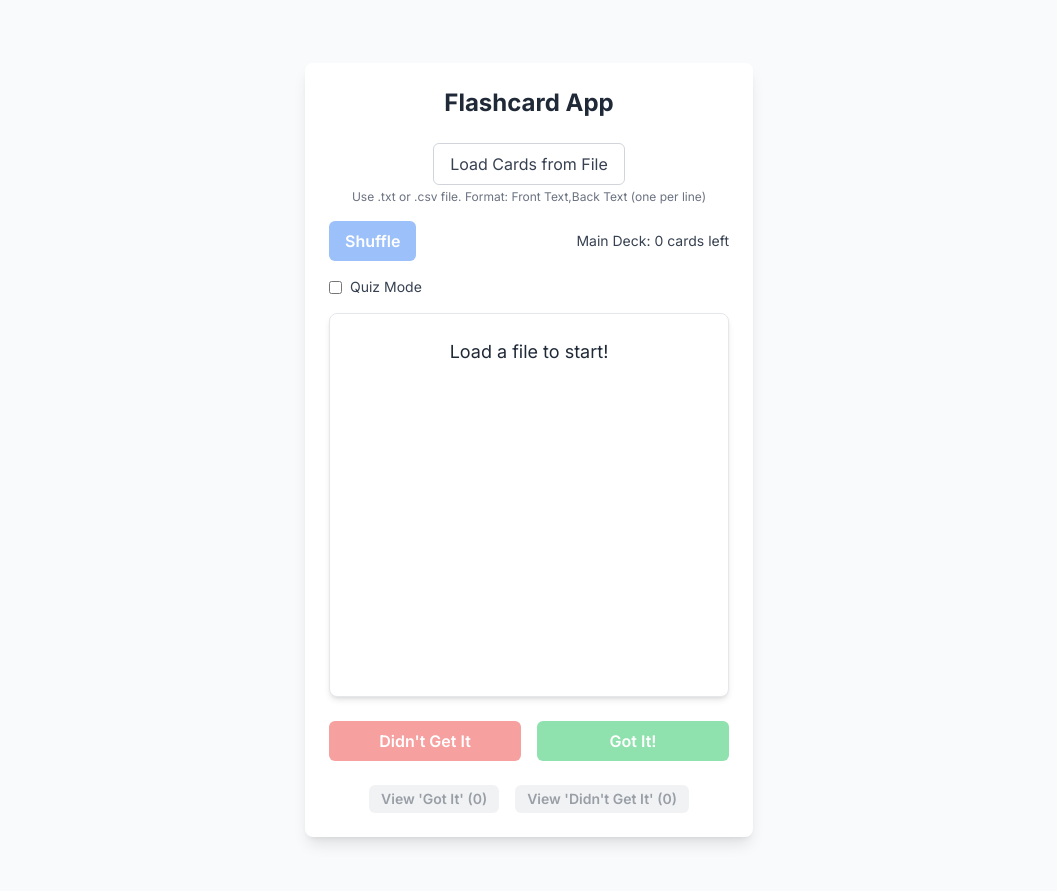
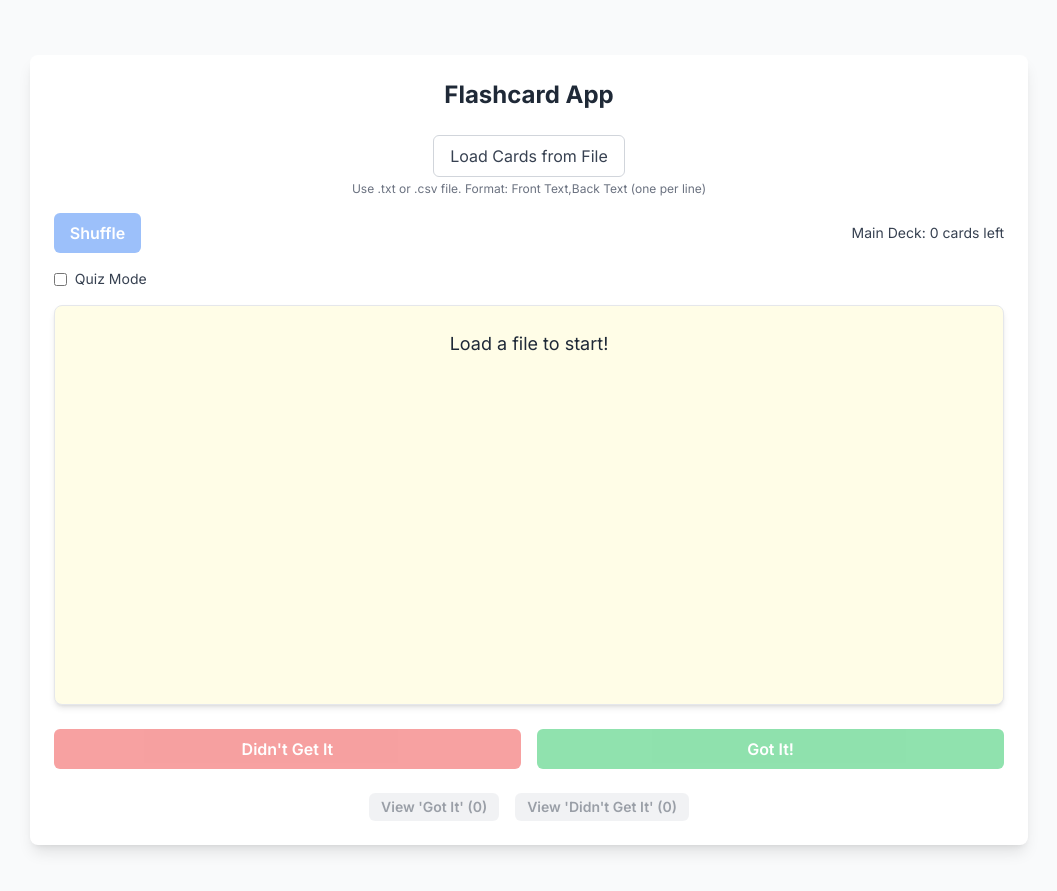
Before and after one commit to Shadowkelp/shadowkelp.github.io, a Jekyll site: the page FlashCard.html, which Jekyll copies as it is, in a window 1280 px wide. Shown: the top 891 px of the page, without its empty margins (111-1168 px from the left). Built offline with Jekyll 4.4.1, drawn with Linux system fonts in a browser that asks for light colours; nearby versions of some CDN libraries.

Commit message:
Display size & card color

```diff
--- a/FlashCard.html
+++ b/FlashCard.html
@@ -7,6 +7,41 @@
         <script src="https://cdn.tailwindcss.com"></script>
         <link href="https://fonts.googleapis.com/css2?family=Inter:wght@400;500;600;700&display=swap" rel="stylesheet" />
         <style>
+			/* Override the container width constraints */
+			@media (min-width: 1024px) {
+				/* Target the main container directly */
+				.w-full.max-w-md {
+					max-width: 90% !important; /* Force override with !important */
+					width: 90% !important;
+				}
+
+				/* Make sure the card container takes up more space */
+				.card-container {
+					min-height: 400px !important;
+					width: 100% !important;
+				}
+
+				/* Ensure the app is centered */
+				body.flex.flex-col.items-center.justify-center {
+					align-items: center;
+				}
+			}
+
+			/* Extra large screens - even wider */
+			@media (min-width: 1280px) {
+				.w-full.max-w-md {
+					max-width: 80% !important; /* Make it take up most of the blue rectangle */
+					width: 80% !important;
+				}
+			}
+
+			/* For extremely large screens, cap the absolute width */
+			@media (min-width: 1920px) {
+				.w-full.max-w-md {
+					max-width: 1200px !important;
+				}
+			}
+
             /* Custom styles for the flip animation and card */
             body {
                 font-family: "Inter", sans-serif;
@@ -63,16 +98,23 @@
 			}
 
             .card-front {
-                background-color: white; /* bg-white */
-                color: #1f2937; /* text-gray-800 */
+				background-color: #fffde7; /* Very subtle pale yellow */
+				color: #1f2937; /* text-gray-800 - keep the same text color */
 				border: 1px solid #e5e7eb; /* border border-gray-200 */
 			}
 
+			/* Keep the back card as is with its original styling */
 			.card-back {
-                background-color: #f3f4f6; /* bg-gray-100 */
+				background-color: #f3f4f6; /* bg-gray-100 - original light gray */
 				color: #1f2937; /* text-gray-800 */
 				border: 1px solid #e5e7eb; /* border border-gray-200 */
 				transform: rotateY(180deg); /* Position the back face initially flipped */
+			}
+
+			/* You might also want to add a subtle border to enhance the card appearance */
+			.card-front, .card-back {
+				border-radius: 0.5rem; /* rounded-lg */
+				box-shadow: 0 4px 6px -1px rgba(0, 0, 0, 0.1), 0 2px 4px -2px rgba(0, 0, 0, 0.1); /* shadow-md */
 			}
 
             /* Basic styling for the message box */
@@ -182,10 +224,14 @@
                 font-weight: 600;
                 margin-top: 0.5rem;
             }
+			.responsive-container {
+				transition: max-width 0.3s ease;
+			}
+
         </style>
     </head>
     <body class="bg-gray-50 flex flex-col items-center justify-center min-h-screen p-4">
-        <div class="w-full max-w-md bg-white p-6 rounded-lg shadow-lg">
+        <div class="w-full max-w-md bg-white p-6 rounded-lg shadow-lg responsive-container">
             <h1 class="text-2xl font-bold text-center text-gray-800 mb-6">Flashcard App</h1>
 
             <div class="mb-4 text-center">
```
Lines whose indentation alone changed are shown as unchanged.
